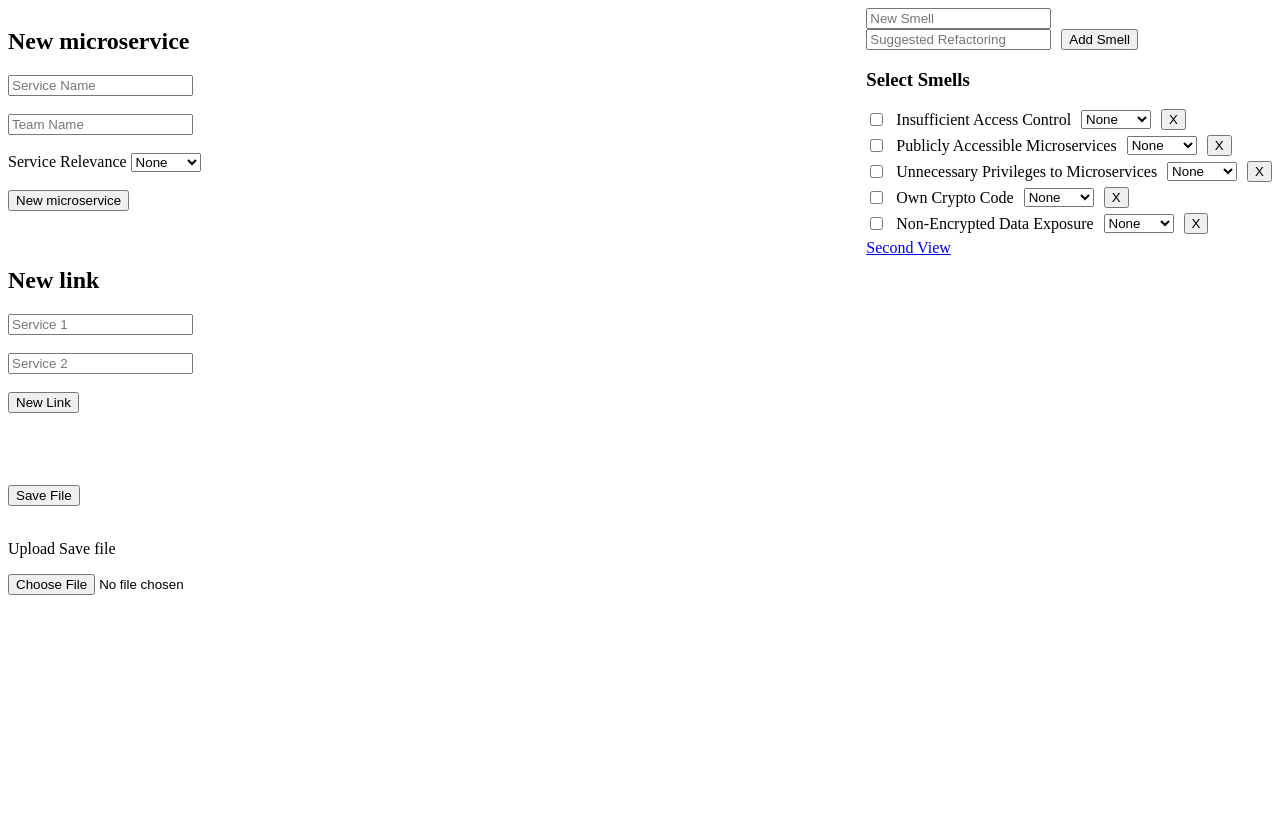
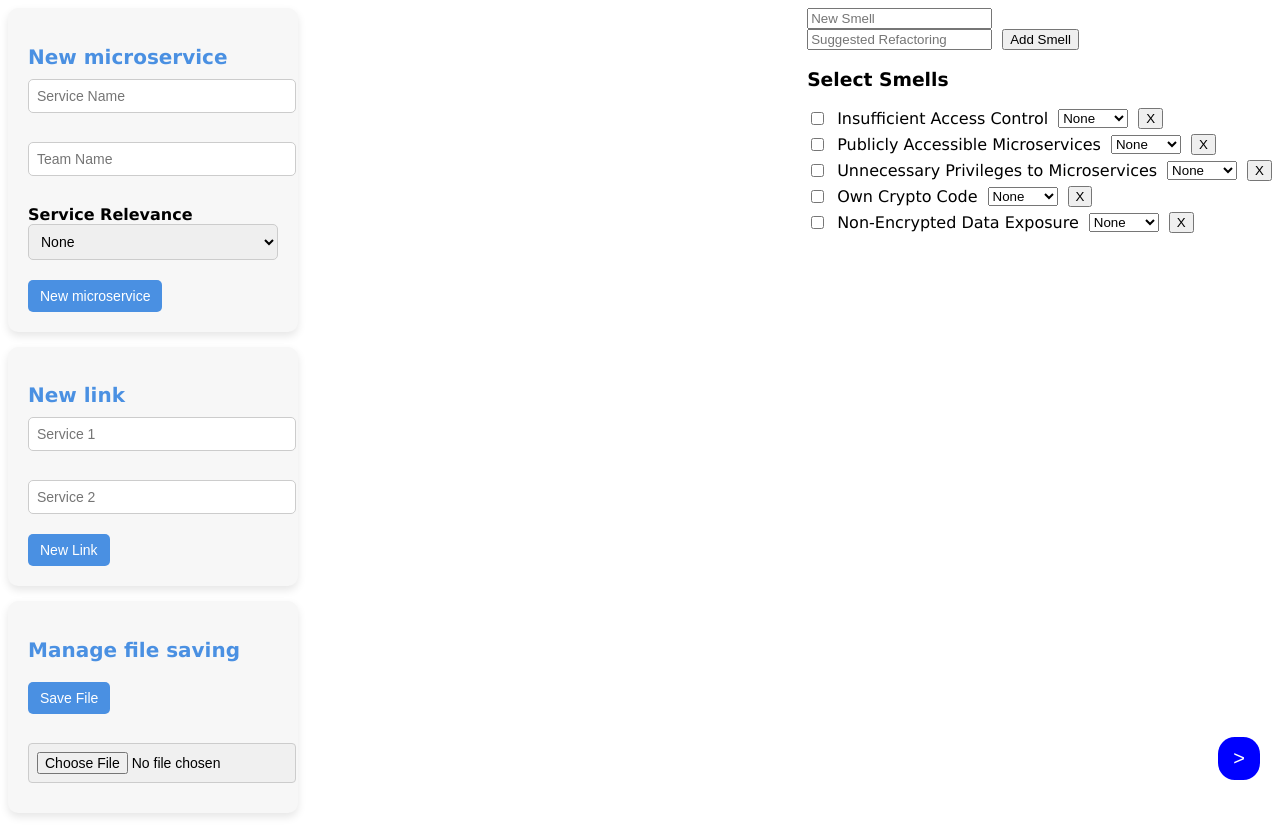
Before and after one commit to SqGabriele/SmellAnalyzer, a React (Vite) app: page / in a window 1280 px wide. Before the commit the page ends 800 px from the top, so only its background shows below. Built offline with nearby package versions, Linux system fonts and the light colour scheme.

Commit message:
Seconda vista + update visivi

```diff
--- a/package.json
+++ b/package.json
@@ -13,7 +13,8 @@
   "dependencies": {
     "react": "^19.0.0",
     "react-dom": "^19.0.0",
-    "react-router-dom": "^7.3.0"
+    "react-router-dom": "^7.3.0",
+    "react-select": "^5.10.1"
   },
   "devDependencies": {
     "@eslint/js": "^9.19.0",
--- a/src/Components/Arcs.jsx
+++ b/src/Components/Arcs.jsx
@@ -11,30 +11,30 @@ function Lines({ nodes }) { //nodes è un array di coppie
         const service2 = nodes[i][1];
 
         //calcola i "punti di aggancio" dei due servizi
-        let startX = service1.x + 75;
-        let startY = service1.y + 75;
-        let endX = service2.x + 75;
-        let endY = service2.y + 75;
+        let startX = service1.x + service1.size.width/2;
+        let startY = service1.y + service1.size.height/2;
+        let endX = service2.x + service2.size.width/2;
+        let endY = service2.y + service2.size.height/2;
         const deltaX = service1.x - service2.x;
         const deltaY = service1.y - service2.y;
         if(Math.abs(deltaX) > Math.abs(deltaY)){
           if(deltaX <= 0){
-            startX += 75;
-            endX -= 75;
+            startX += service1.size.width/2;
+            endX -= service2.size.width/2;
           }
           else{
-            startX -= 75;
-            endX += 75;
+            startX -= service1.size.width/2;
+            endX += service2.size.width/2;
           }
         }
         else{
           if(deltaY <= 0){
-            startY += 75;
-            endY -= 75;
+            startY += service1.size.height/2;
+            endY -= service2.size.height/2;
           }
           else{
-            startY -= 75;
-            endY += 75;
+            startY -= service1.size.height/2;
+            endY += service2.size.height/2;
           }
         }
 
--- a/src/Components/Service.jsx
+++ b/src/Components/Service.jsx
@@ -1,8 +1,17 @@
-import React, { useState } from "react";
+import React, { useState, useRef, useEffect } from "react";
+import "../style.css";
 
-function Service({ id, x, y, color , name, team, onDelete, smells, onPositionChange}) {
+function Service({ id, x, y, color , name, team, onDelete, smells, onPositionChange, updateRectSize, onOpenSecondView}) {
   const [position, setPosition] = useState({ x, y });   //la posizione
   const [isDragging, setIsDragging] = useState(false);  //il dragging
+  const serviceRef = useRef(null)
+
+  useEffect(() => {
+    if (serviceRef.current) {
+      const { width, height } = serviceRef.current.getBoundingClientRect();
+      updateRectSize(id,{ width, height })
+    }
+  }, []);
 
   //logica per il drag&drop
   const handleMouseDown = (e) => {
@@ -48,10 +57,16 @@ function Service({ id, x, y, color , name, team, onDelete, smells, onPositionCha
     position: 'absolute',
     left: `${position.x}px`,
     top: `${position.y}px`,
-    width: '150px',
-    height: '150px',
+    minWidth: '150px',
+    minHeight: '150px',
     backgroundColor: color,
-    cursor: 'move'
+    borderRadius: '10px',
+    cursor: 'move',
+    display: 'flex',
+    padding: '5px',
+    flexDirection: 'column',
+    transition: 'all 0.1s ease',
+    fontFamily: 'Arial, Helvetica, sans-serif',
   };
 
   const buttonStyle = {
@@ -68,11 +83,21 @@ function Service({ id, x, y, color , name, team, onDelete, smells, onPositionCha
     fontSize: '16px'
   };
 
-  return <div style={style} onMouseDown={handleMouseDown}>
+  const textContainerStyle = {
+    width: '90%',
+    display: 'flex',
+    flexDirection: 'column',
+    justifyContent: 'center',
+  };
+
+  return <div ref={serviceRef} style={style} onMouseDown={handleMouseDown}>
       <button style={buttonStyle} onClick={handleDelete}>X</button>
-      <p>Service: {name}</p>
-      <p>Team: {team}</p>
-      <p>Smell: {smells.length}</p>
+      {onOpenSecondView()}
+      <div style={textContainerStyle}>
+        <p><b>Service:</b> {name}</p>
+        <p><b>Team:</b> {team}</p>
+        <p><b>Smell:</b> {smells.length}</p>
+      </div>
     </div>;
 }
 
--- a/src/Pages/FirstView.jsx
+++ b/src/Pages/FirstView.jsx
@@ -4,6 +4,7 @@ import { Link } from "react-router-dom";
 import { useState, useEffect } from "react";
 import { useLocation } from "react-router-dom";
 import Smell from '../Components/Smell.js';
+import "../style.css";
 
 const CurrentSmells = [new Smell('Insufficient Access Control','Use OAuth 2.0'), new Smell('Publicly Accessible Microservices','Add an API Gateway'), new Smell('Unnecessary Privileges to Microservices','Follow the Least Privilege Principle'), new Smell('Own Crypto Code','Use of Established Encryption Technologies'), new Smell('Non-Encrypted Data Exposure','Encrypt all Sensitive Data at Rest')];
 
@@ -40,8 +41,8 @@ export function FirstView(){
 
   //funzione per generare un nuovo nodo
   const generateRandomRectangle = () => {
-    //controlla se esiste già
-    if(rectangles.some((x) => x.name == serviceName))
+    //controlla se esiste già o nomi invalidi
+    if(serviceName==="" || TeamName==="" || rectangles.some((x) => x.name == serviceName))
       return;
 
     const randomX = Math.floor(Math.random() * window.innerWidth/3+300);
@@ -90,7 +91,8 @@ export function FirstView(){
       name : serviceName,
       smells: smells.map((s) => ({...s, impact : updatePriority(s)})),
       team : TeamName,
-      relevance: serviceRelevance
+      relevance: serviceRelevance,
+      size: { width:160, height:160 }
     };
 
     setRectangles((prevRectangles) => [...prevRectangles, newRectangle]);
@@ -173,6 +175,14 @@ export function FirstView(){
     });
   };
 
+  const updateRectSize = (id, size) =>{
+    setRectangles((prevRectangles) => {
+      return prevRectangles.map((rect) =>
+        rect.key === id ? { ...rect, size: size } : rect
+      );
+    });
+  }
+
   //usato sia per salvare i file json, che per persistere dati tra una vista e l'altra
   const dataToSave = {
     rectangles: rectangles,
@@ -220,11 +230,25 @@ export function FirstView(){
     }
   };
 
+  const RectButton = {
+    position: 'absolute',
+    top: '40px',
+    right: '10px',
+    backgroundColor: 'blue',
+    color: 'white',
+    border: 'none',
+    width: '25px',
+    height: '25px',
+    textAlign: 'center',
+    cursor: 'pointer',
+    fontSize: '16px'
+  };
+
 
   return (
     <div style={{ display: 'flex' }}>
       <div style={{ flex: 1 }}>
-        <div>
+        <div className="new-microservice-container">
           <h2 style={{ textAlign: 'left' }}>New microservice</h2>
           <input
             type="text"
@@ -240,18 +264,17 @@ export function FirstView(){
             onChange={handleTeamChange} //gestisce il cambiamento del nome
           />
           <br /><br />
-          <label>Service Relevance </label>
+          <label><b>Service Relevance</b> </label>
           <select value={serviceRelevance} onChange={(e) => setServiceRelevance(e.target.value)}>
             <option value="None">None</option>
             <option value="Low">Low</option>
             <option value="Medium">Medium</option>
             <option value="High">High</option>
           </select>
-          <br /><br />
+          <br />
           <button onClick={generateRandomRectangle}>New microservice</button>
         </div>
-        <br /><br />
-        <div>
+        <div className="new-microservice-container">
           <h2 style={{ textAlign: 'left' }}>New link</h2>
           <input
             type="text"
@@ -266,8 +289,14 @@ export function FirstView(){
             value={serviceNode2}
             onChange={handleServiceNode2Change} //gestisce il cambiamento del nome
           />
+          <br />
+          <button onClick={generateNewLink}>New Link</button>
+        </div>
+        <div className="new-microservice-container">
+          <h2 style={{ textAlign: 'left' }}>Manage file saving</h2>
+          <button onClick={saveDataToJson}>Save File</button>
           <br /><br />
-          <button onClick={generateNewLink}>New Link</button>
+          <input type="file" onChange={uploadDataFromJson} />
         </div>
         <div>
           {rectangles.map((rect) => (
@@ -282,15 +311,12 @@ export function FirstView(){
               smells={rect.smells}
               onDelete={handleDelete}
               onPositionChange={updatePosition} //gestisce lo spostamento
+              updateRectSize={updateRectSize}
+              onOpenSecondView={() => (<Link to="/smellsPriority" state={{ data: dataToSave, team: rect.team}}><button style={RectButton}>&gt;</button></Link>)}
             />
           ))}
         </div>
         <Lines nodes={arcs} />
-        <br /><br /><br /><br />
-        <button onClick={saveDataToJson}>Save File</button>
-        <br /><br />
-        <p>Upload Save file</p>
-        <input type="file" onChange={uploadDataFromJson} />
       </div>
 
       <div style={{ marginLeft: '20px' }}>
@@ -344,7 +370,11 @@ export function FirstView(){
             </button>
           </div>
         ))}
-        <Link to="/smellsPriority" state={{ data: dataToSave}}> Second View</Link>
+        <Link to="/smellsPriority" state={{ data: dataToSave, team: null }}>
+          <button className="arrowButton">
+            &gt;
+          </button>
+        </Link>
       </div>
     </div>
   );
--- a/src/style.css
+++ b/src/style.css
@@ -1,3 +1,7 @@
+body {
+  font-family: Verdana, Geneva, sans-serif;
+}
+
 .container {
   padding: 20px;
 }
@@ -41,6 +45,72 @@ h2 {
 
 .smell-box {
   margin-bottom: 10px;
-  background-color: rgb(150, 150, 150);
   padding: 10px;
 }
+
+.arrowButton {
+  position: fixed;
+  bottom: 20px;
+  right: 20px;
+  background-color: blue;
+  color: white;
+  font-size: 20px;
+  padding: 10px 15px;
+  border: none;
+  border-radius: 40%;
+  cursor: pointer;
+  display: flex;
+  justify-content: center;
+  align-items: center;
+}
+
+/*Container per inserire nuovi dati della prima vista*/
+.new-microservice-container {
+  max-width: 250px;
+  background-color: #f7f7f7;
+  padding: 20px;
+  border-radius: 10px;
+  box-shadow: 0 4px 8px rgba(0, 0, 0, 0.1);
+  margin-bottom: 15px;
+}
+
+.new-microservice-container h2 {
+  color: #4A90E2;
+  font-size: 20px;
+  margin-bottom: 10px;
+}
+
+.new-microservice-container input,
+.new-microservice-container select {
+  width: 100%;
+  padding: 8px;
+  margin-bottom: 10px;
+  border: 1px solid #ccc;
+  border-radius: 5px;
+  font-size: 14px;
+}
+
+.new-microservice-container button {
+  padding: 8px 12px;
+  background-color: #4A90E2;
+  color: white;
+  border: none;
+  border-radius: 5px;
+  cursor: pointer;
+  font-size: 14px;
+  margin-top: 10px;
+}
+
+.new-microservice-container button:hover {
+  background-color: #357ABD;
+}
+
+.new-microservice-container input[type="file"] {
+  width: 100%;
+  padding: 8px;
+  font-size: 14px;
+  margin-top: 10px;
+  background-color: #f0f0f0;
+  border: 1px solid #ccc;
+  border-radius: 4px; /
+}
```
Also changed, not shown: src/Pages/SecondView.jsx (+67 -13 lines), 1 other file (tests, documents, lock files or other folders).
